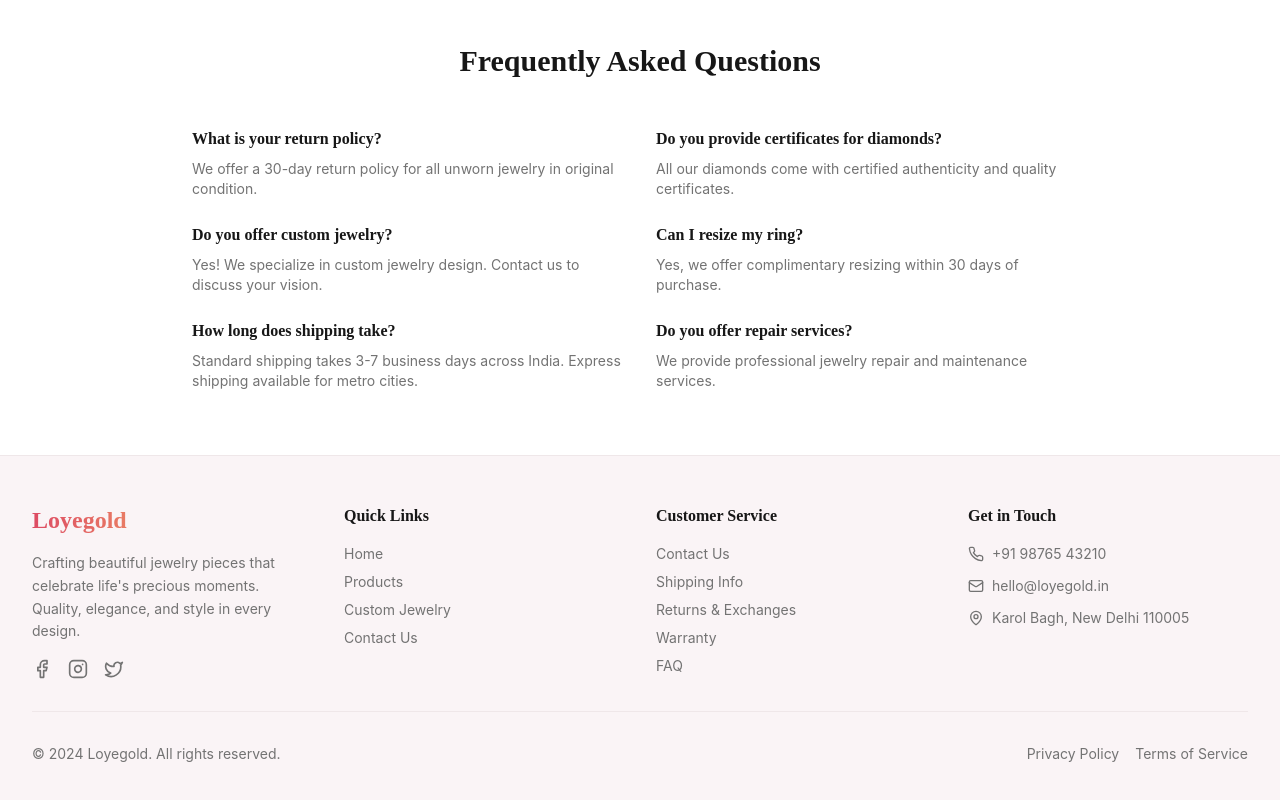
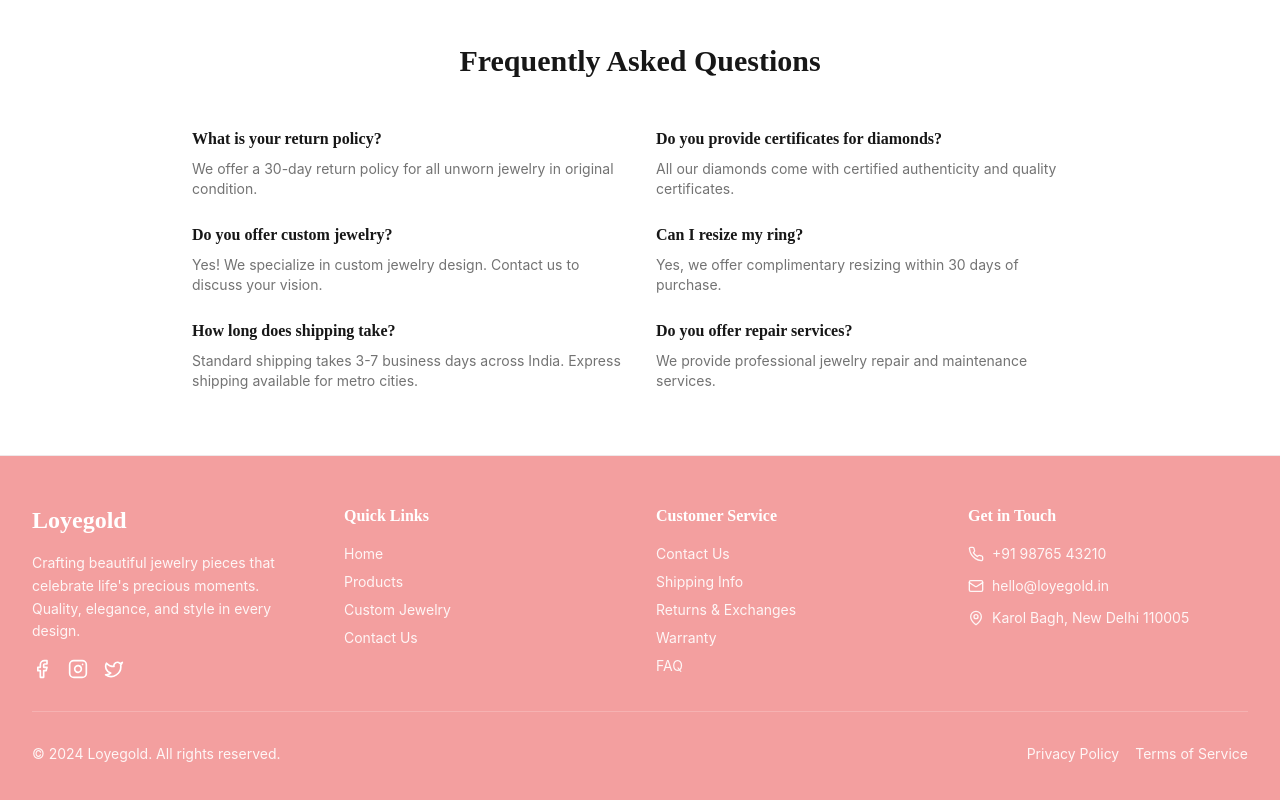
Before and after one commit to SohithNarnavaram/LoyeGold---Jewelry-Ecommerce, a React (Vite) app: page /contact in a window 1280 px wide. Shown: the part 1054-1854 px from the top of the page. Built offline with nearby package versions, Linux system fonts and the light colour scheme; the HTML template or start-up script is replaced by a standard one.

Commit message:
Update footer with new color and links

```diff
--- a/src/components/Footer.tsx
+++ b/src/components/Footer.tsx
@@ -4,29 +4,44 @@ import { useNavigate } from 'react-router-dom';
 const Footer = () => {
   const navigate = useNavigate();
   return (
-    <footer className="border-t" style={{ backgroundColor: '#faf4f6' }}>
+    <footer className="border-t" style={{ backgroundColor: '#F39F9F' }}>
       <div className="container mx-auto px-4 sm:px-6 lg:px-8 py-12">
         <div className="grid grid-cols-1 md:grid-cols-4 gap-8">
           {/* Brand Section */}
           <div className="space-y-4">
             <h3
-              className="text-2xl font-serif font-bold gradient-rose bg-gradient-to-r from-primary to-accent bg-clip-text text-transparent cursor-pointer"
+              className="text-2xl font-serif font-bold text-white cursor-pointer"
               onClick={() => navigate('/')}
             >
               Loyegold
             </h3>
-            <p className="text-muted-foreground text-sm leading-relaxed">
+            <p className="text-white/90 text-sm leading-relaxed">
               Crafting beautiful jewelry pieces that celebrate life's precious moments.
               Quality, elegance, and style in every design.
             </p>
             <div className="flex space-x-4">
-              <a href="#" className="text-muted-foreground hover:text-primary transition-colors">
+              <a
+                href="https://www.facebook.com/loyegold"
+                target="_blank"
+                rel="noopener noreferrer"
+                className="text-white hover:text-white/80 transition-colors"
+              >
                 <Facebook className="h-5 w-5" />
               </a>
-              <a href="#" className="text-muted-foreground hover:text-primary transition-colors">
+              <a
+                href="https://www.instagram.com/loyegold"
+                target="_blank"
+                rel="noopener noreferrer"
+                className="text-white hover:text-white/80 transition-colors"
+              >
                 <Instagram className="h-5 w-5" />
               </a>
-              <a href="#" className="text-muted-foreground hover:text-primary transition-colors">
+              <a
+                href="https://www.twitter.com/loyegold"
+                target="_blank"
+                rel="noopener noreferrer"
+                className="text-white hover:text-white/80 transition-colors"
+              >
                 <Twitter className="h-5 w-5" />
               </a>
             </div>
@@ -34,12 +49,12 @@ const Footer = () => {
 
           {/* Quick Links */}
           <div>
-            <h4 className="font-semibold mb-4">Quick Links</h4>
+            <h4 className="font-semibold mb-4 text-white">Quick Links</h4>
             <ul className="space-y-2 text-sm">
               <li>
                 <button
                   onClick={() => navigate('/')}
-                  className="text-muted-foreground hover:text-primary transition-colors text-left"
+                  className="text-white/90 hover:text-white transition-colors text-left"
                 >
                   Home
                 </button>
@@ -47,7 +62,7 @@ const Footer = () => {
               <li>
                 <button
                   onClick={() => navigate('/')}
-                  className="text-muted-foreground hover:text-primary transition-colors text-left"
+                  className="text-white/90 hover:text-white transition-colors text-left"
                 >
                   Products
                 </button>
@@ -55,7 +70,7 @@ const Footer = () => {
               <li>
                 <button
                   onClick={() => navigate('/custom-jewelry')}
-                  className="text-muted-foreground hover:text-primary transition-colors text-left"
+                  className="text-white/90 hover:text-white transition-colors text-left"
                 >
                   Custom Jewelry
                 </button>
@@ -63,7 +78,7 @@ const Footer = () => {
               <li>
                 <button
                   onClick={() => navigate('/contact')}
-                  className="text-muted-foreground hover:text-primary transition-colors text-left"
+                  className="text-white/90 hover:text-white transition-colors text-left"
                 >
                   Contact Us
                 </button>
@@ -73,36 +88,36 @@ const Footer = () => {
 
           {/* Customer Service */}
           <div>
-            <h4 className="font-semibold mb-4">Customer Service</h4>
+            <h4 className="font-semibold mb-4 text-white">Customer Service</h4>
             <ul className="space-y-2 text-sm">
               <li>
                 <button
                   onClick={() => navigate('/contact')}
-                  className="text-muted-foreground hover:text-primary transition-colors text-left"
+                  className="text-white/90 hover:text-white transition-colors text-left"
                 >
                   Contact Us
                 </button>
               </li>
-              <li><a href="#" className="text-muted-foreground hover:text-primary transition-colors">Shipping Info</a></li>
-              <li><a href="#" className="text-muted-foreground hover:text-primary transition-colors">Returns & Exchanges</a></li>
-              <li><a href="#" className="text-muted-foreground hover:text-primary transition-colors">Warranty</a></li>
-              <li><a href="#" className="text-muted-foreground hover:text-primary transition-colors">FAQ</a></li>
+              <li><a href="#" className="text-white/90 hover:text-white transition-colors">Shipping Info</a></li>
+              <li><a href="#" className="text-white/90 hover:text-white transition-colors">Returns & Exchanges</a></li>
+              <li><a href="#" className="text-white/90 hover:text-white transition-colors">Warranty</a></li>
+              <li><a href="#" className="text-white/90 hover:text-white transition-colors">FAQ</a></li>
             </ul>
           </div>
 
           {/* Contact Info */}
           <div>
-            <h4 className="font-semibold mb-4">Get in Touch</h4>
+            <h4 className="font-semibold mb-4 text-white">Get in Touch</h4>
             <div className="space-y-3 text-sm">
-              <div className="flex items-center space-x-2 text-muted-foreground">
+              <div className="flex items-center space-x-2 text-white/90">
                 <Phone className="h-4 w-4" />
                 <span>+91 98765 43210</span>
               </div>
-              <div className="flex items-center space-x-2 text-muted-foreground">
+              <div className="flex items-center space-x-2 text-white/90">
                 <Mail className="h-4 w-4" />
                 <span>hello@loyegold.in</span>
               </div>
-              <div className="flex items-center space-x-2 text-muted-foreground">
+              <div className="flex items-center space-x-2 text-white/90">
                 <MapPin className="h-4 w-4" />
                 <span>Karol Bagh, New Delhi 110005</span>
               </div>
@@ -111,11 +126,11 @@ const Footer = () => {
         </div>
 
         {/* Bottom Bar */}
-        <div className="border-t mt-8 pt-8 flex flex-col sm:flex-row justify-between items-center text-sm text-muted-foreground">
+        <div className="border-t border-white/20 mt-8 pt-8 flex flex-col sm:flex-row justify-between items-center text-sm text-white/90">
           <p>© 2024 Loyegold. All rights reserved.</p>
           <div className="flex space-x-4 mt-4 sm:mt-0">
-            <a href="#" className="hover:text-primary transition-colors">Privacy Policy</a>
-            <a href="#" className="hover:text-primary transition-colors">Terms of Service</a>
+            <a href="#" className="hover:text-white transition-colors">Privacy Policy</a>
+            <a href="#" className="hover:text-white transition-colors">Terms of Service</a>
           </div>
         </div>
       </div>
```
